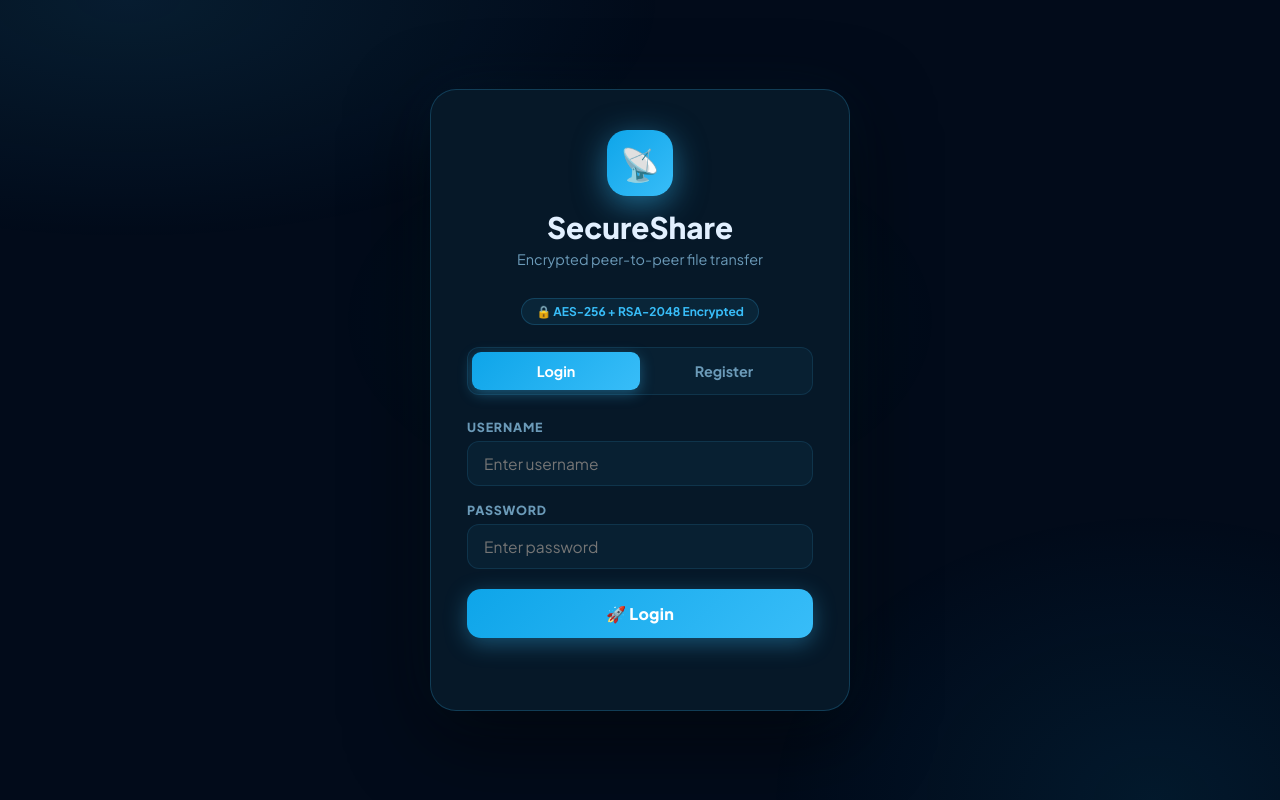
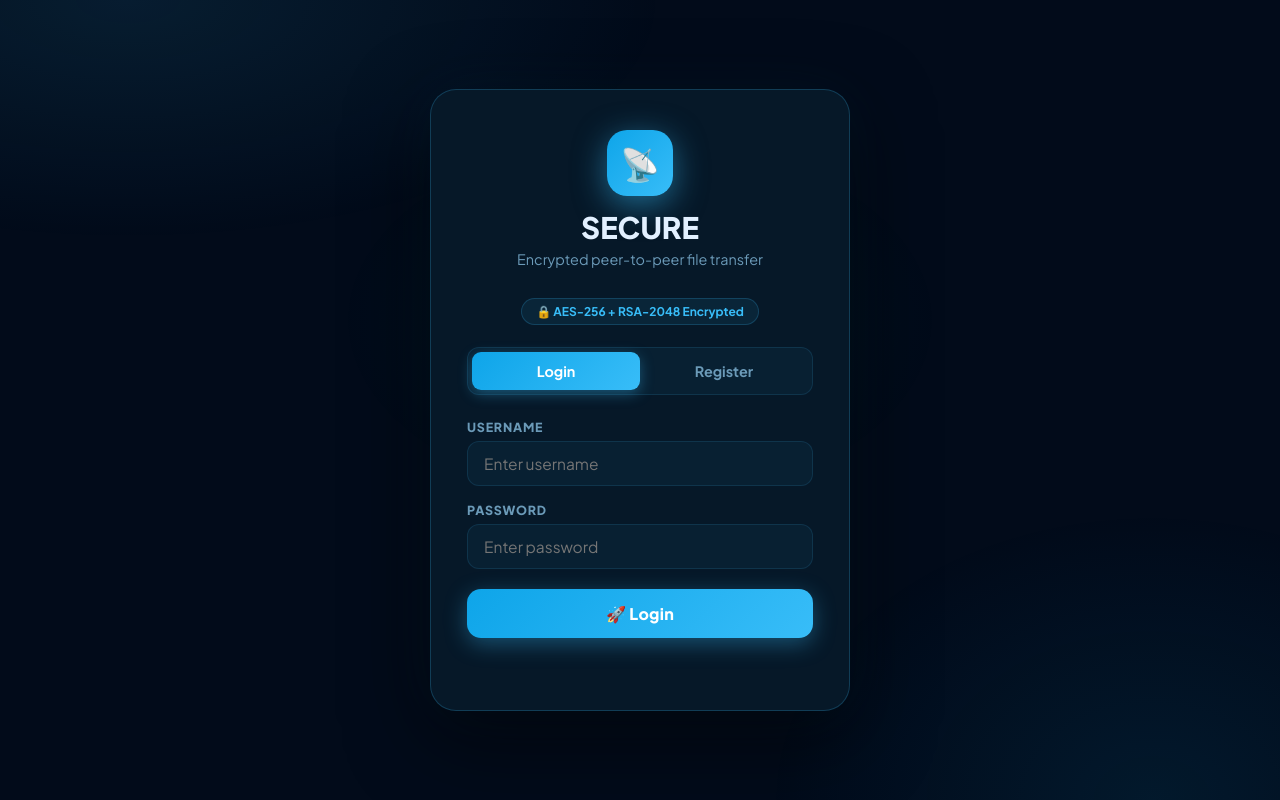
Before and after one commit to mikay200/secure, a website: page index.html in a window 1280 px wide. Drawn offline with nearby package versions, Linux system fonts and the light colour scheme.

Commit message:
Update index.html

```diff
--- a/index.html
+++ b/index.html
@@ -3,7 +3,7 @@
 <head>
 <meta charset="UTF-8"/>
 <meta name="viewport" content="width=device-width, initial-scale=1.0"/>
-<title>SecureShare</title>
+<title>SECURE</title>
 <script src="https://cdnjs.cloudflare.com/ajax/libs/socket.io/4.7.2/socket.io.min.js"></script>
 <style>
   @import url('https://fonts.googleapis.com/css2?family=Plus+Jakarta+Sans:wght@400;500;600;700;800;900&family=JetBrains+Mono:wght@400;500;700&display=swap');
@@ -502,7 +502,7 @@
   <div class="auth-card">
     <div class="auth-title">
       <div class="big-logo">📡</div>
-      <h1>SecureShare</h1>
+      <h1>SECURE</h1>
       <p>Encrypted peer-to-peer file transfer</p>
     </div>
 
@@ -532,7 +532,7 @@
 <!-- ══════════════════════ APP ══════════════════════ -->
 <div id="app-screen">
   <header>
-    <div class="logo"><div class="logo-icon">📡</div><span>SecureShare</span></div>
+    <div class="logo"><div class="logo-icon">📡</div><span>SECURE</span></div>
     <div style="display:flex;align-items:center;gap:12px;">
       <div class="enc-badge" style="margin:0;">🔒 AES-256 + RSA-2048</div>
       <div class="user-badge"><div class="dot"></div><span id="header-username">—</span></div>
```
